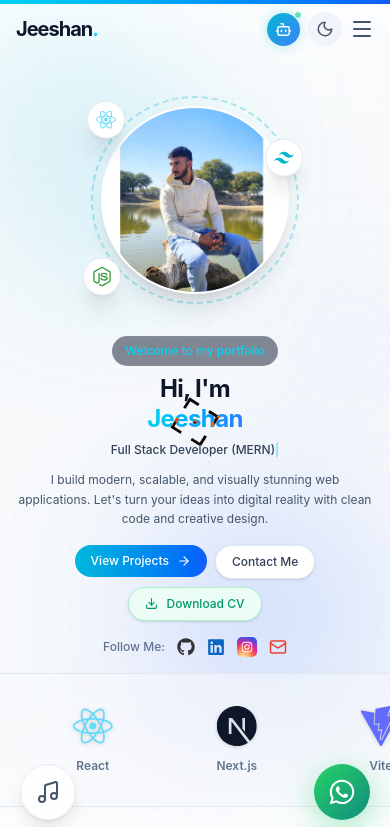
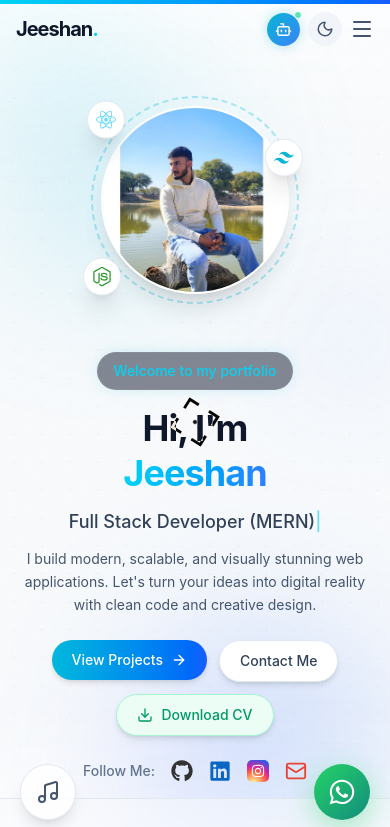
Before and after one commit to jeeshanabbasi/portfolio-js, a React (Vite) app: page / in a window 390 px wide. Shown: the top 827 px of the page. Built offline with nearby package versions, Linux system fonts and the light colour scheme.

Commit message:
potfolio text bug set

```diff
--- a/src/components/Hero.jsx
+++ b/src/components/Hero.jsx
@@ -45,62 +45,62 @@ export default function Hero() {
               initial={{ opacity: 0, y: 30 }}
               animate={{ opacity: 1, y: 0 }}
               transition={{ duration: 0.8 }}
-              className="text-center md:text-left order-2 md:order-1"
+              className="text-center md:text-left order-2 md:order-1 mt-4 md:mt-0"
             >
-              <div className="inline-block px-3 py-1.5 rounded-full glass border-cyan-500/30 text-cyan-400 text-xs md:text-sm font-medium mb-2 md:mb-6">
+              <div className="inline-block px-4 py-2 md:px-3 md:py-1.5 rounded-full glass border border-cyan-500/30 text-cyan-400 text-sm md:text-sm font-medium mb-4 md:mb-6 shadow-[0_0_15px_rgba(6,182,212,0.15)] md:shadow-none">
                 Welcome to my portfolio
               </div>
 
-              <h1 className="text-2xl sm:text-4xl md:text-5xl lg:text-6xl font-bold text-slate-900 dark:text-white mb-2 md:mb-4 tracking-tight leading-tight">
+              <h1 className="text-4xl sm:text-5xl md:text-5xl lg:text-6xl font-bold text-slate-900 dark:text-white mb-3 md:mb-4 tracking-tight leading-tight">
                 Hi, I'm <br />
                 <span className="text-gradient">Jeeshan</span>
               </h1>
 
-              <h2 className="text-xs sm:text-base md:text-xl lg:text-2xl text-slate-700 dark:text-slate-300 font-medium mb-2 md:mb-6 min-h-[20px] md:min-h-[32px]">
+              <h2 className="text-lg sm:text-xl md:text-xl lg:text-2xl text-slate-700 dark:text-slate-300 font-medium mb-3 md:mb-6 min-h-[28px] md:min-h-[32px]">
                 {text}<span className="animate-pulse text-cyan-400">|</span>
               </h2>
 
-              <p className="text-slate-600 dark:text-slate-400 text-xs md:text-base max-w-md mb-4 md:mb-8 leading-relaxed mx-auto md:mx-0">
+              <p className="text-slate-600 dark:text-slate-400 text-sm sm:text-base md:text-base max-w-md mb-6 md:mb-8 leading-relaxed mx-auto md:mx-0">
                 I build modern, scalable, and visually stunning web applications. Let's turn your ideas into digital reality with clean code and creative design.
               </p>
 
               {/* CTA Buttons */}
-              <div className="flex flex-wrap gap-2 md:gap-3 justify-center md:justify-start">
+              <div className="flex flex-wrap gap-3 md:gap-3 justify-center md:justify-start">
                 <Link to="projects" smooth={true} duration={500} offset={-70}>
-                  <MagneticButton className="px-4 py-2 md:px-5 md:py-2.5 rounded-full bg-gradient-to-r from-cyan-500 to-blue-600 text-white font-medium flex items-center gap-2 hover:shadow-[0_0_20px_rgba(6,182,212,0.4)] transition-all text-xs md:text-sm">
-                    View Projects <ArrowRight size={14} className="md:w-[16px] md:h-[16px]" />
+                  <MagneticButton className="px-5 py-2.5 md:px-5 md:py-2.5 rounded-full bg-gradient-to-r from-cyan-500 to-blue-600 text-white font-medium flex items-center gap-2 hover:shadow-[0_0_20px_rgba(6,182,212,0.4)] transition-all text-sm md:text-sm shadow-md md:shadow-none">
+                    View Projects <ArrowRight size={16} className="md:w-[16px] md:h-[16px]" />
                   </MagneticButton>
                 </Link>
 
                 <Link to="contact" smooth={true} duration={500} offset={-70}>
-                  <MagneticButton className="px-4 py-2 md:px-5 md:py-2.5 rounded-full bg-white dark:bg-slate-900/50 border border-slate-200 dark:border-white/5 text-slate-700 dark:text-white font-medium hover:bg-slate-50 dark:hover:bg-white/10 transition-all flex items-center gap-2 shadow-sm text-xs md:text-sm">
+                  <MagneticButton className="px-5 py-2.5 md:px-5 md:py-2.5 rounded-full bg-white dark:bg-slate-900/50 border border-slate-200 dark:border-white/5 text-slate-700 dark:text-white font-medium hover:bg-slate-50 dark:hover:bg-white/10 transition-all flex items-center gap-2 shadow-md md:shadow-sm text-sm md:text-sm">
                     Contact Me
                   </MagneticButton>
                 </Link>
 
                 <a href="/resume.html" target="_blank" rel="noreferrer">
-                  <MagneticButton className="px-4 py-2 md:px-5 md:py-2.5 rounded-full bg-emerald-50 dark:bg-emerald-500/10 border border-emerald-200 dark:border-emerald-500/20 text-emerald-600 dark:text-emerald-400 font-medium hover:bg-emerald-500 hover:text-white transition-all flex items-center gap-2 shadow-sm text-xs md:text-sm">
-                    <Download size={13} className="md:w-[15px] md:h-[15px]" /> Download CV
+                  <MagneticButton className="px-5 py-2.5 md:px-5 md:py-2.5 rounded-full bg-emerald-50 dark:bg-emerald-500/10 border border-emerald-200 dark:border-emerald-500/20 text-emerald-600 dark:text-emerald-400 font-medium hover:bg-emerald-500 hover:text-white transition-all flex items-center gap-2 shadow-md md:shadow-sm text-sm md:text-sm">
+                    <Download size={16} className="md:w-[15px] md:h-[15px]" /> Download CV
                   </MagneticButton>
                 </a>
               </div>
 
               {/* Social Links */}
-              <div className="flex items-center gap-3 md:gap-4 mt-4 md:mt-8 justify-center md:justify-start flex-wrap">
-                <p className="text-slate-500 dark:text-slate-400 text-xs md:text-sm font-medium">Follow Me:</p>
+              <div className="flex items-center gap-4 md:gap-4 mt-6 md:mt-8 justify-center md:justify-start flex-wrap">
+                <p className="text-slate-500 dark:text-slate-400 text-sm md:text-sm font-medium">Follow Me:</p>
                 <a href="https://github.com/jeeshanabbasi/" target="_blank" rel="noreferrer" className="text-[#333] dark:text-white hover:scale-110 transition-transform">
-                  <FaGithub size={18} className="md:w-[22px] md:h-[22px]" />
+                  <FaGithub size={22} className="md:w-[22px] md:h-[22px]" />
                 </a>
                 <a href="https://www.linkedin.com/in/jeeshan-abbasi-67aa7638a/" target="_blank" rel="noreferrer" className="text-[#0A66C2] hover:scale-110 transition-transform">
-                  <FaLinkedin size={18} className="md:w-[22px] md:h-[22px]" />
+                  <FaLinkedin size={22} className="md:w-[22px] md:h-[22px]" />
                 </a>
                 <a href="http://instagram.com/jeeshan_abbasi18" target="_blank" rel="noreferrer" className="hover:scale-110 transition-transform">
-                  <div className="w-[20px] h-[20px] md:w-[24px] md:h-[24px] rounded-[5px] flex items-center justify-center" style={{ background: 'radial-gradient(circle at 30% 107%, #fdf497 0%, #fdf497 5%, #fd5949 45%, #d6249f 60%, #285AEB 90%)' }}>
-                    <FaInstagram size={12} className="text-white md:w-[15px] md:h-[15px]" />
+                  <div className="w-[22px] h-[22px] md:w-[24px] md:h-[24px] rounded-[5px] flex items-center justify-center" style={{ background: 'radial-gradient(circle at 30% 107%, #fdf497 0%, #fdf497 5%, #fd5949 45%, #d6249f 60%, #285AEB 90%)' }}>
+                    <FaInstagram size={14} className="text-white md:w-[15px] md:h-[15px]" />
                   </div>
                 </a>
                 <a href="mailto:jeeshanabbasi055@gmail.com" className="text-[#EA4335] hover:scale-110 transition-transform">
-                  <Mail size={18} className="md:w-[22px] md:h-[22px]" />
+                  <Mail size={22} className="md:w-[22px] md:h-[22px]" />
                 </a>
               </div>
             </motion.div>
```
